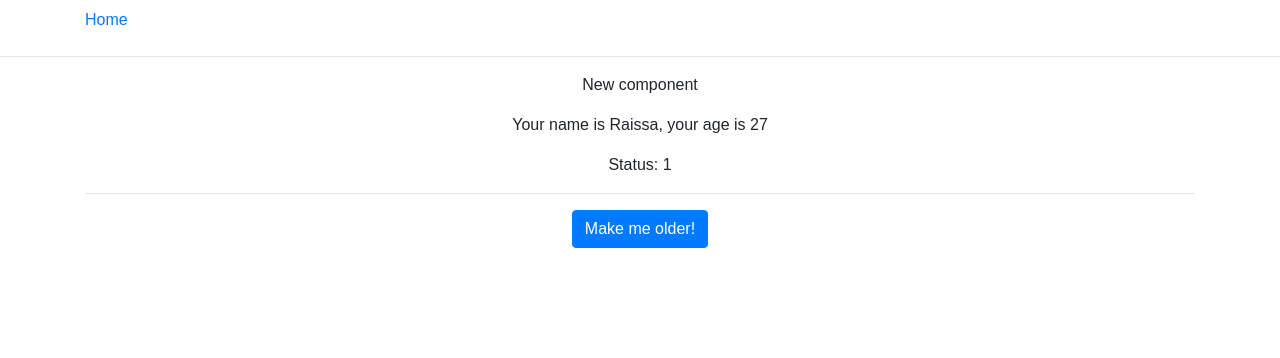
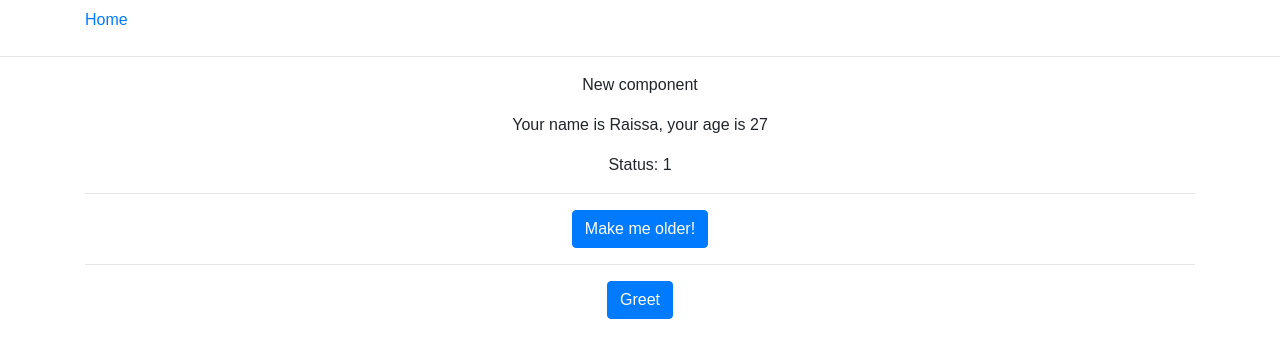
Before and after one commit to raahroo/React-Structure, a React (Create React App) app: page / in a window 1280 px wide. Shown: the top 358 px of the page. Built offline with nearby package versions, Linux system fonts and the light colour scheme.

Commit message:
Communicating between Parent and Child Component

```diff
--- a/src/App.js
+++ b/src/App.js
@@ -5,12 +5,15 @@ import Home from './components/Home';
 import './App.css';
 
 class App extends Component {
+  onGreet(){
+    alert("Hello!");
+  }
   render() {
     return (
       <div className="App">
         <Header homeLink="Home"/>
         <hr/>
-        <Home name={"Raissa"} initialAge={27} >
+        <Home name={"Raissa"} initialAge={27} greet={this.onGreet}>
           <p>Testssss</p>
         </Home>
       </div>
--- a/src/components/Home.js
+++ b/src/components/Home.js
@@ -33,6 +33,10 @@ export default class Home extends React.Component {
                 <button onClick={() => this.onMakeOlder()}
                     className="btn btn-primary">Make me older!
                 </button>
+                <hr />
+                <button onClick={this.props.greet}
+                    className="btn btn-primary">Greet
+                </button>
             </div>
 
         );
@@ -42,4 +46,5 @@ export default class Home extends React.Component {
 Home.propTypes = {
     name: PropTypes.string,
     initialAge: PropTypes.number,
+    greet: PropTypes.func,
 };
```
